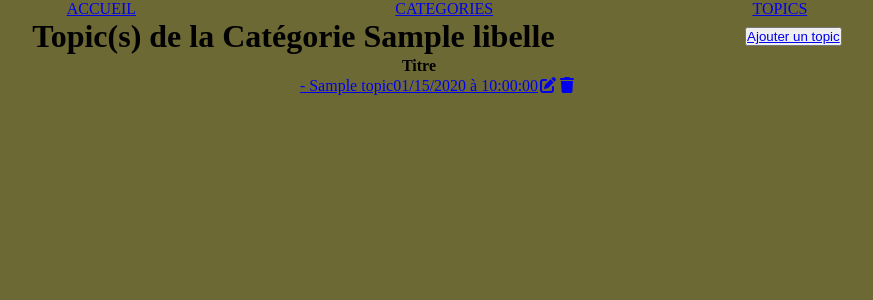
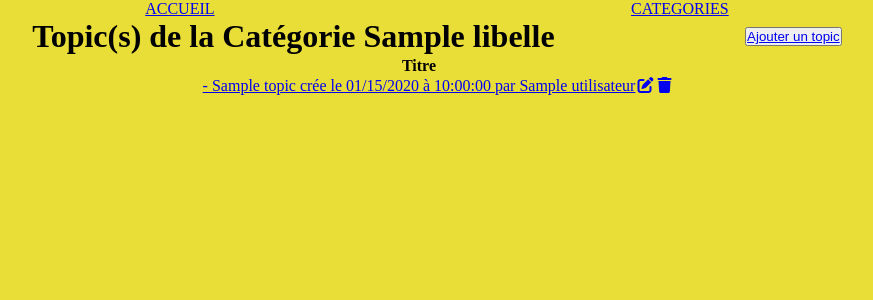
Before and after one commit to SelcukYalcin/SymfonyForum, a Symfony app: template templates/categorie/show.html.twig in a window 1280 px wide. Shown: the top 300 px of the page, without its empty margins (203-1076 px from the left). Run offline with Twig, Linux system fonts and the light colour scheme; the template is opened without the code that fills it: most values are stand-ins (such as "Sample title", 1, 10 or a date in 2020); some libraries are stand-ins or nearby versions.

Commit message:
bug fixe

```diff
--- a/public/CSS/style.css
+++ b/public/CSS/style.css
@@ -6,7 +6,7 @@
 body{
     max-width: 1000px;
     color: rgb(0, 0, 0);
-    background-color: rgb(109, 105, 53);
+    background-color: rgb(233, 221, 56);
     text-align: center;
 }
 
--- a/src/Form/TopicType.php
+++ b/src/Form/TopicType.php
@@ -21,7 +21,10 @@ class TopicType extends AbstractType
     {
         $builder
             ->add('titre', TextType::class, ['label' => 'Titre :'])
-            ->add('submit', SubmitType::class, ['attr' => ['class' => 'btn']]);
+            ->add('utilisateur', EntityType::class, ['class' => Utilisateur::class, 'choice_label' => 'pseudo'])
+            ->add('categorie', EntityType::class, ['class' => Categorie::class, 'choice_label' => 'libelle'])
+            ->add('submit', SubmitType::class, ['attr' => ['class' => 'btn']])
+        ;
     }
 
     public function configureOptions(OptionsResolver $resolver): void
--- a/templates/base.html.twig
+++ b/templates/base.html.twig
@@ -22,7 +22,7 @@
         <ul>
             <a href="{{ path('app_home') }}">ACCUEIL</a>
             <a href="{{ path('app_categorie') }}">CATEGORIES</a>
-            <a href="{{ path('app_topic') }}">TOPICS</a>
+            {# <a href="{{ path('app_topic') }}">TOPICS</a> #}
         </ul>
     </nav>
     <body>
--- a/templates/categorie/show.html.twig
+++ b/templates/categorie/show.html.twig
@@ -7,7 +7,7 @@ Détail de la Catégorie
 {% block body %}
 <div class="titre-add">
     <h1>Topic(s) de la Catégorie {{ categorie.libelle }}</h1>
-    <p><button class="addButton"><a href=" {{ path('add_topic', {'idCategorie': categorie.id}) }} ">
+    <p><button class="addButton"><a href=" {{ path('add_topic') }} ">
         Ajouter un topic</a></button></p>
 </div>
 {% if categorie.topics | length == 0 %}
@@ -23,11 +23,14 @@ Détail de la Catégorie
         {% for topic in categorie.topics %}
         <tr>
             <td>
-                <a href="{{ path('show_topic', {'id': topic.id}) }}">- {{ topic.titre ~ topic.dateTopic | date("m/d/Y à H:i:s") }}</a>
+                <a href="{{ path('show_topic', {'id': topic.id}) }}">
+                    - {{ topic.titre ~ ' crée le ' ~ topic.dateTopic | date("m/d/Y à H:i:s") ~ ' par ' ~ topic.utilisateur }}</a>
             </td>
             <td>
-                <a href="{{ path('edit_topic', {'id': topic.id}) }}"><i class="fa-solid fa-pen-to-square"></i></a>
-                <a href="{{ path('delTopic', {'id': topic.id}) }}"><i class="fa-solid fa-trash"></i></a>
+                <a href="{{ path('edit_topic', {'id': topic.id}) }}">
+                    <i class="fa-solid fa-pen-to-square"></i></a>
+                <a href="{{ path('delTopic', {'id': topic.id}) }}">
+                    <i class="fa-solid fa-trash"></i></a>
             </td>
         </tr>
         {% endfor %}
--- a/templates/topic/index.html.twig
+++ b/templates/topic/index.html.twig
@@ -7,7 +7,6 @@
 {% block body %}
     <div class="titre-add">
         <h1>Topics</h1>
-        <p><button class="addButton"><a href=" {{ path('add_topic', {'idCategorie': topic.id}) }} ">Ajouter un topic</a></button></p>
     </div>
     <div>
         <table>
@@ -15,7 +14,7 @@
                 <tr>
                     <th>Titre</th>
                 </tr>
-            </thead>, {idCategorie}
+            </thead>
             <tbody>
                 {% for topic in topics %}
                 <tr>
```
Also changed, not shown: src/Controller/TopicController.php (+18 -26 lines), templates/topic/show.html.twig (+6 -3 lines).
